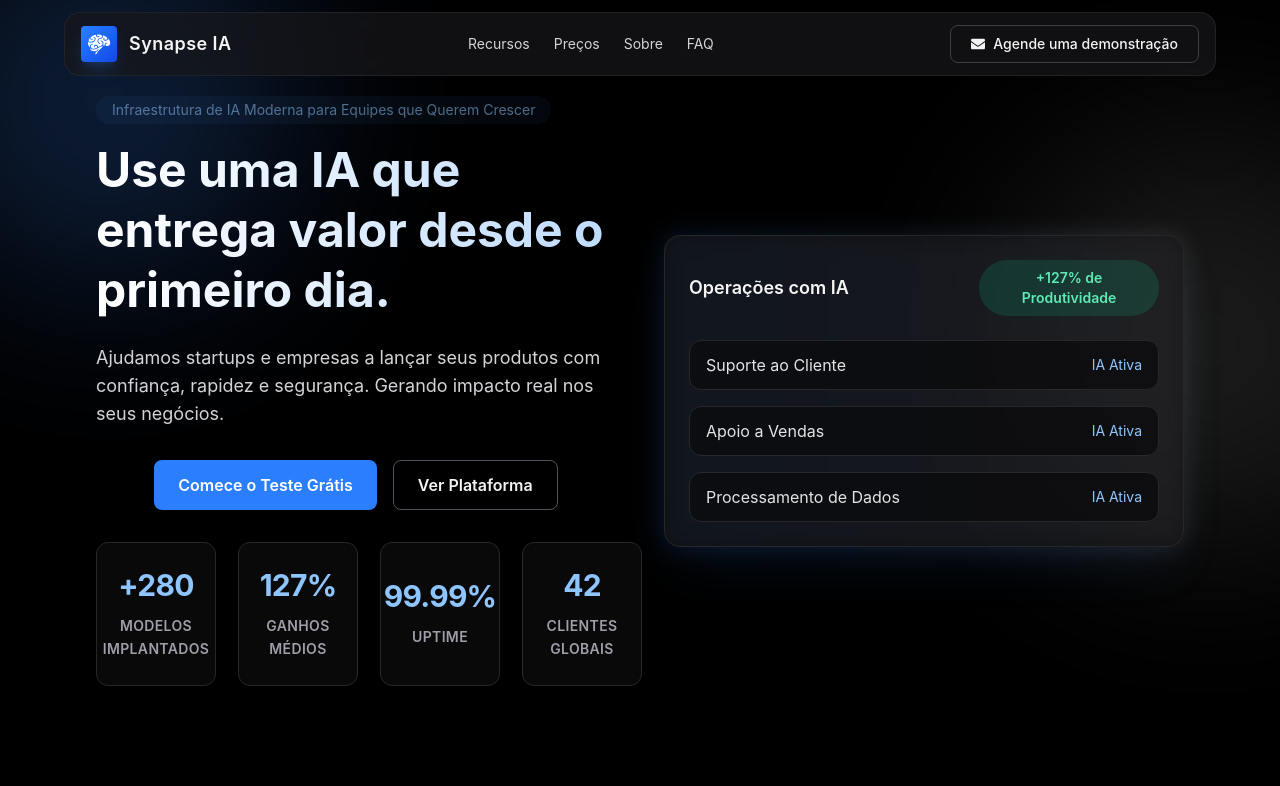
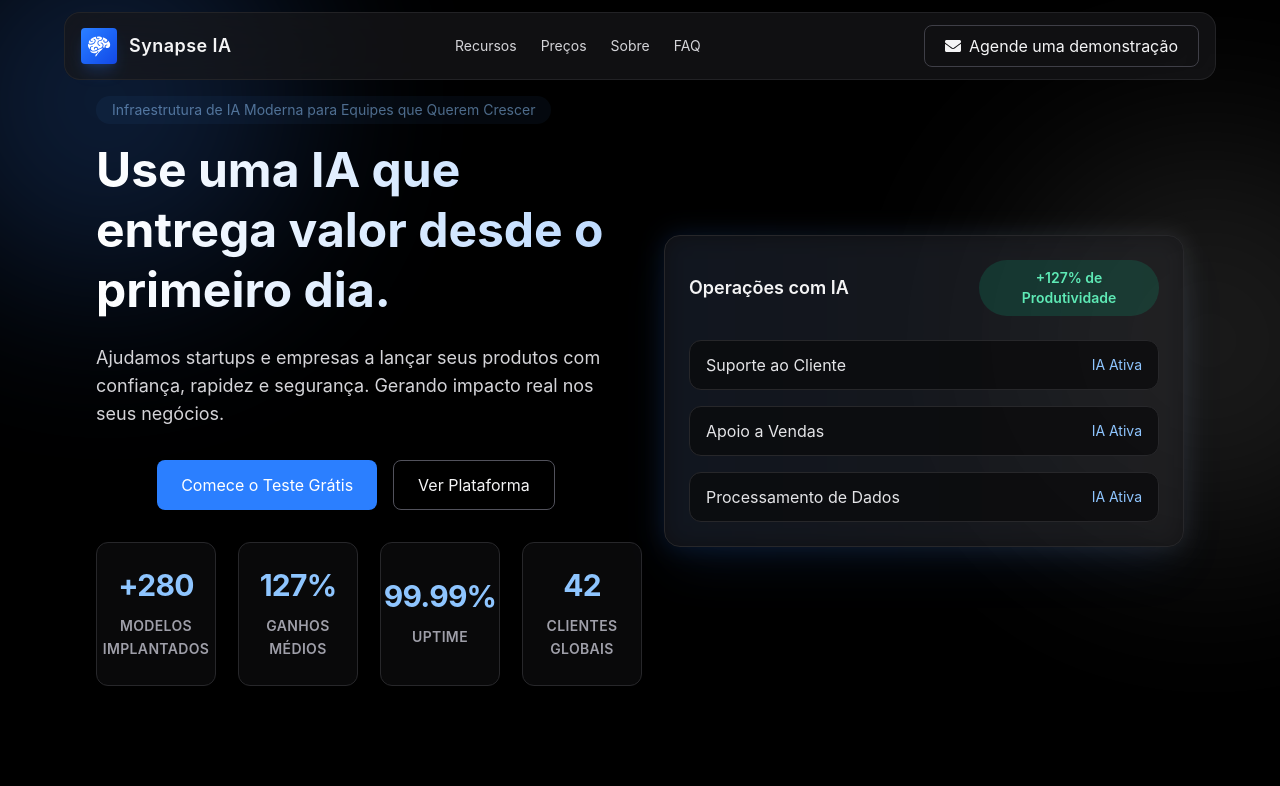
Before and after one commit to UelintonHJ/ai-company-landing, a React (Vite) app: page / in a window 1280 px wide. Shown: the top 786 px of the page. Built offline with nearby package versions, Linux system fonts and the light colour scheme.

Commit message:
style(global): standardizes global styles and improves CSS consistency

```diff
--- a/src/index.css
+++ b/src/index.css
@@ -1,10 +1,12 @@
 @import "tailwindcss";
 
-* {
+*,
+*::before,
+*::after {
     box-sizing: border-box;
 }
 
-html  {
+html {
     scroll-behavior: smooth;
 }
 
@@ -12,6 +14,13 @@ body {
     margin: 0;
     font-family: Inter, "Segoe UI", Roboto, Arial, Helvetica, sans-serif;
     background-color: #000;
+}
+
+button,
+input,
+textarea,
+select {
+    font: inherit;
 }
 
 button,
```
